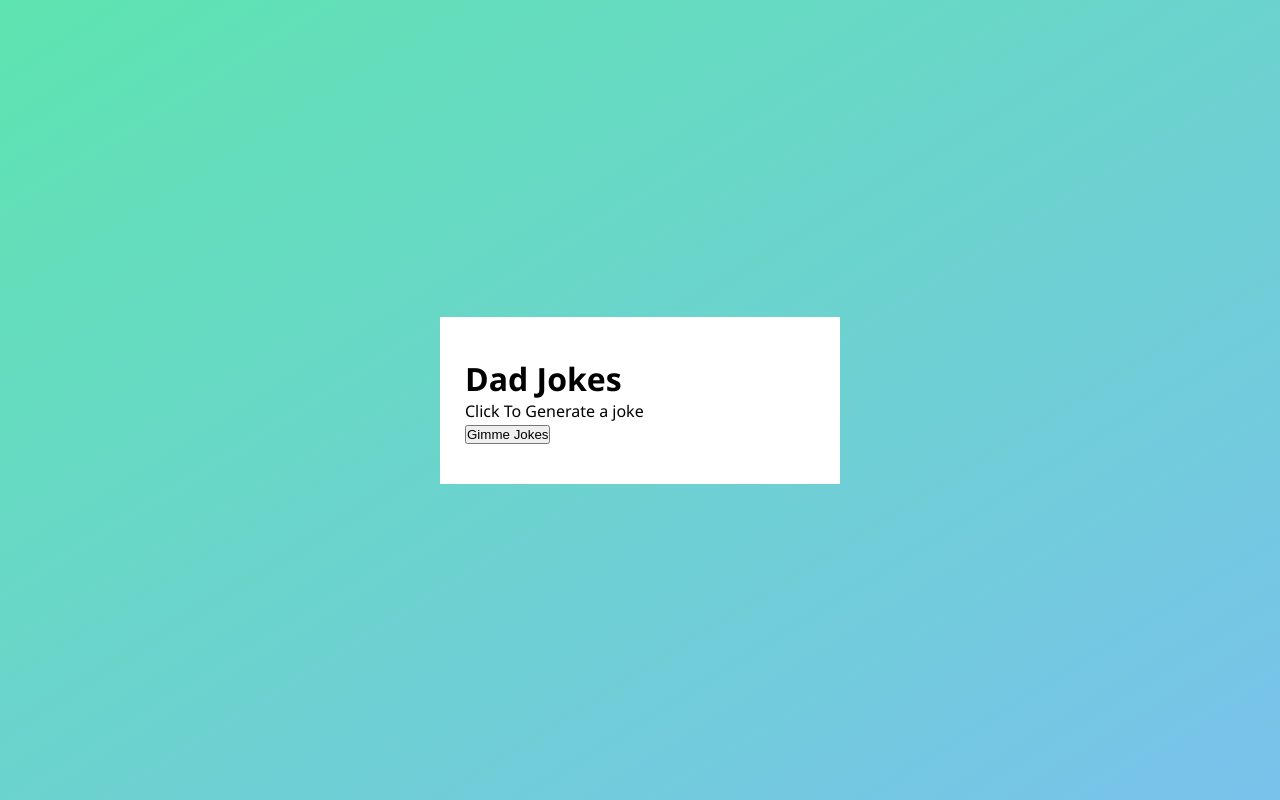
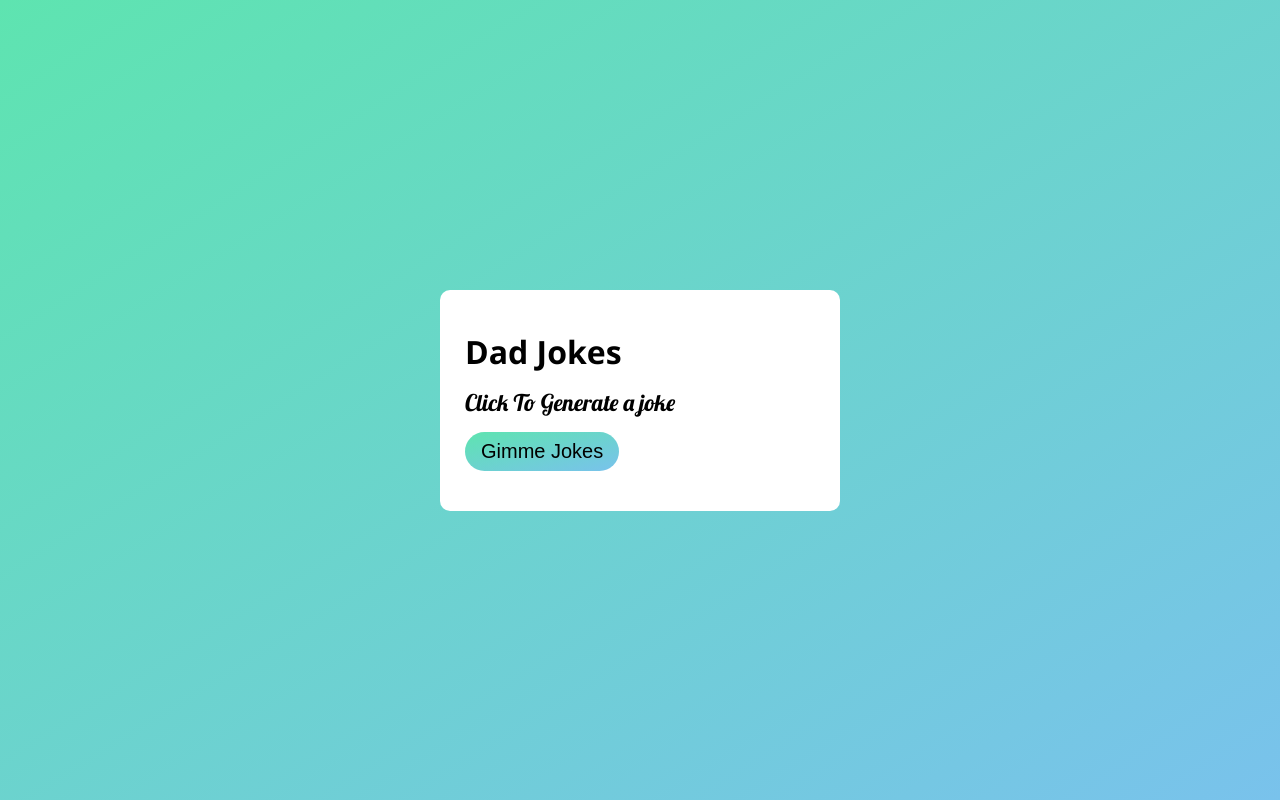
Before and after one commit to whydoIevenCode/dad-jokes-generator, a plain HTML site: page index.html in a window 1280 px wide. Drawn offline with Linux system fonts and the light colour scheme.

Commit message:
change--2

```diff
--- a/style.css
+++ b/style.css
@@ -1,3 +1,5 @@
+@import url("https://fonts.googleapis.com/css2?family=Lobster&display=swap");
+
 *,
 *::after {
   margin: 0;
@@ -25,4 +27,36 @@ body {
   width: 400px;
   background-color: #fff;
   padding: 40px 25px;
+  border-radius: 10px;
 }
+.joke-box p {
+  font-size: 23px;
+  font-weight: 400;
+  font-family: "Lobster", cursive;
+}
+.btn {
+  background-image: linear-gradient(
+    to bottom right,
+    rgb(94, 228, 176),
+    rgb(121, 194, 236)
+  );
+  font-size: 20px;
+  font-weight: 500;
+  border: none;
+  padding: 8px 16px;
+  border-radius: 100px;
+  display: block;
+  cursor: pointer;
+  transition: all 0.3s;
+}
+.joke-box *:not(:last-child) {
+  margin-bottom: 15px;
+}
+.btn:hover {
+  transform: scale(1.05) translateY(0);
+  box-shadow: 0 8px 15px rgba(0, 0, 0, 0.2);
+}
+.btn:active {
+  transform: scale(1.05) translateY(1px);
+  box-shadow: 0 3px 10px rgba(0, 0, 0, 0.2);
+}
```
